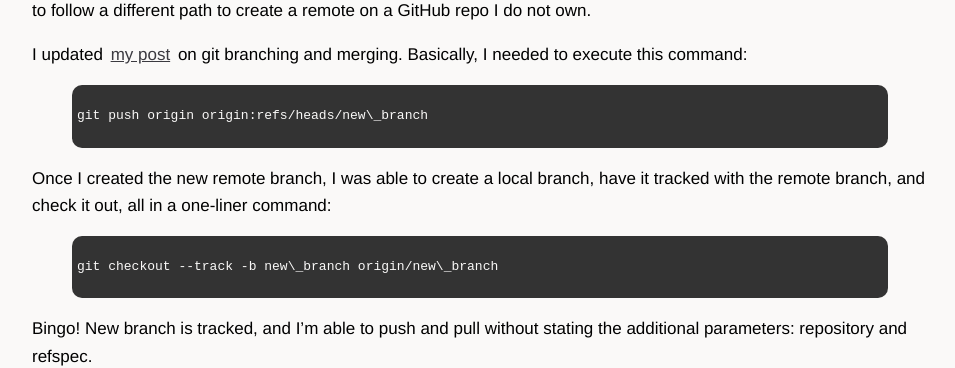
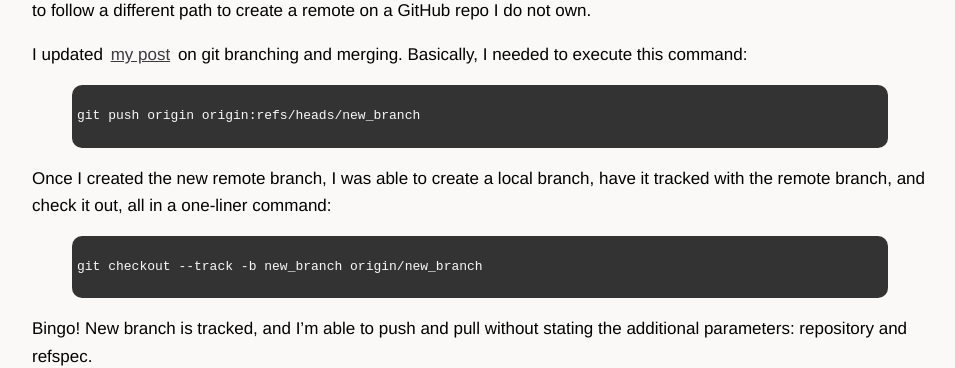
Before and after one commit to sl4m/skim.cc, a Jekyll site: the page built from _posts/2010-08-19-rails-and-node-js.markdown, in a window 1280 px wide and 900 px high. Shown: the part 370-738 px from the top of the window, without its empty margins (160-1115 px from the left). Built offline with Jekyll 4.4.1, drawn with Linux system fonts in a browser that asks for light colours; comment, search, counter and statistics services are not loaded.

Commit message:
updated code

```diff
--- a/_posts/2010-08-19-rails-and-node-js.markdown
+++ b/_posts/2010-08-19-rails-and-node-js.markdown
@@ -15,13 +15,13 @@ Today, Matt and I briefly worked on the Rails project.  We added a configuration
 I updated [my post](http://skim.la/2010/06/28/git-branching-and-merging) on git branching and merging.  Basically, I needed to execute this command:
 
 {% highlight text %}
-git push origin origin:refs/heads/new\_branch
+git push origin origin:refs/heads/new_branch
 {% endhighlight %}
 
 Once I created the new remote branch, I was able to create a local branch, have it tracked with the remote branch, and check it out, all in a one-liner command:
 
 {% highlight text %}
-git checkout --track -b new\_branch origin/new\_branch
+git checkout --track -b new_branch origin/new_branch
 {% endhighlight %}
 
 Bingo!  New branch is tracked, and I'm able to push and pull without stating the additional parameters: repository and refspec.
```
